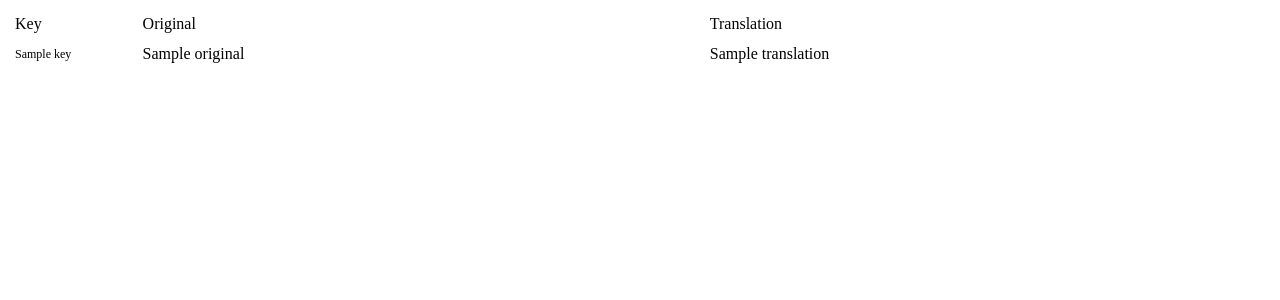
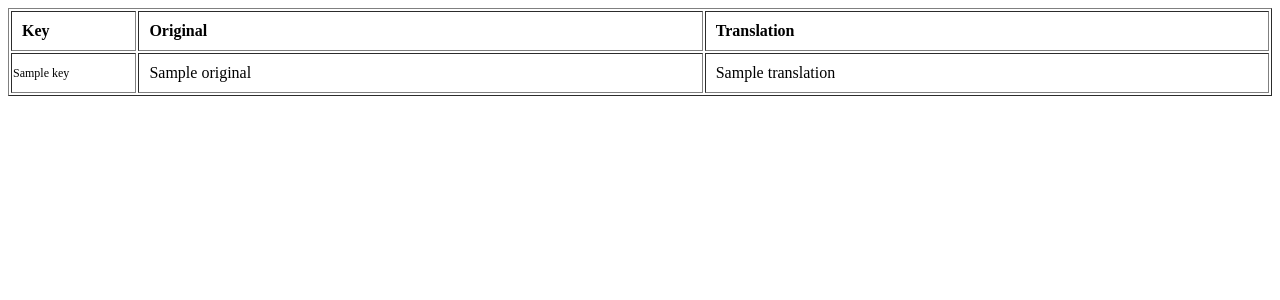
Before and after one commit to ityshko/tassi, a Flask app: template app/templates/index.html in a window 1280 px wide. Shown: the top 300 px of the page. Run offline with Flask 2, Linux system fonts and the light colour scheme; the template is opened without the code that fills it: most values are stand-ins (such as "Sample title", 1, 10 or a date in 2020); parts of the project's set-up code (start-up, migrations or seed data) failed here and were passed over.

Commit message:
Use td instead of div; fix problem with new line character; added header style

```diff
--- a/app/templates/index.html
+++ b/app/templates/index.html
@@ -11,41 +11,32 @@
             .old_segment{background-color: white;}
             .whitelist{background-color: #dddddd;}
             .key{font-size: 12px;}
+            .header{padding:10px; font-weight:bold;}
+            .cell{padding:10px;}
         </style>
 
-        <table width="100%" border="0">
+        <table width="100%" border="1">
             <tr>
-                <td width="10%"><div style="padding:2px;margin:2px">Key</div></td>
-                <td width="45%"><div style="padding:2px;margin:2px">Original</div></td>
-                <td width="45%"><div style="padding:2px;margin:2px">Translation</div></td>
+                <td width="10%" class="header">Key</td>
+                <td width="45%" class="header">Original</td>
+                <td width="45%" class="header">Translation</td>
             </tr>
             {% for segment in segments %}
             <tr segment="true" {% if segment.in_whitelist %}whitelist="True" {% endif %}>
-                <td width="10%" class="key">
-                    <div style="padding:2px;margin:2px"
-                         id="{{segment.key}}">{{segment.key}}</div>
-                </td>
-                <td width="45%">
-                    <div style="padding:2px;margin:2px"
-                         id="{{segment.key}}.s">{{segment.original}}</div>
-                </td>
-                <td width="45%">
-                    <div style="padding:2px;margin:2px"
-                         onclick="OnClick(this)"
-                         id="{{segment.key}}.t">{{segment.translation}}</div>
-                </td>
+                <td width="10%" class="key">{{segment.key}}</td>
+                <td width="45%" class="cell">{{segment.original}}</td>
+                <td width="45%" class="cell" onclick="OnCellClick(this)">{{segment.translation}}</td>
             </tr>
             {% endfor %}
 
         </table>
 
         <script>
-            var tx = document.getElementsByTagName('textarea');
-
             var activeCell = null;
 
-            for (var i = 0; i < tx.length; i++) {
-                InitTextarea(tx[i]);
+            var tds = document.getElementsByTagName('td');
+            for (var i = 0; i < tds.length; i++) {
+                tds[i].innerHTML = tds[i].innerHTML.replace(/\n\n/g, '<br>')
             }
 
             function InitTextarea(ta) {
@@ -64,8 +55,8 @@
 
             function OnRowRender(row) {
                 var cells = row.getElementsByTagName("td");
-                var source = cells[1].getElementsByTagName("div")[0].innerHTML;
-                var transl = cells[2].getElementsByTagName("div")[0].innerHTML;
+                var source = cells[1].innerHTML;
+                var transl = cells[2].innerHTML;
                 <!--cell is New-->
                 if (row.hasAttribute("whitelist")) {
                     row.className = "whitelist";
@@ -84,41 +75,46 @@
               this.style.height = (this.scrollHeight) + 'px';
             }
 
-            function OnClick(e) {
+            function OnCellClick(cell) {
 
-                if (activeCell != null) {
+                if (activeCell == cell) {
+                    return;
+                }
+                else if (activeCell != null) {
                     ResetCell(activeCell);
                 }
-                var p = e.parentNode;
-                e.style.display = "none";
+                var content = cell.innerHTML;
+                while (cell.firstChild)
+                    cell.removeChild(cell.firstChild);
+
                 var ta = document.createElement('textarea');
+                <!--var p = e.parentNode;-->
+                <!--cell.style.display = "none";-->
 
-                ta.value = e.innerHTML;
+                ta.value = content.replace(/<br>/g, '\n');
                 ta.cols = 60;
 
-                p.appendChild(ta);
+                cell.appendChild(ta);
+                InitTextarea(ta);
+
                 ta.focus();
 
-                activeCell = p;
+                activeCell = cell;
             }
 
             function ResetCell(e) {
                 var ta = e.getElementsByTagName("textarea")[0];
-                var div = e.getElementsByTagName("div")[0];
 
-                var k = e.parentElement.getElementsByTagName("td")[0].getElementsByTagName("div")[0].innerText;
-                var s = e.parentElement.getElementsByTagName("td")[1].getElementsByTagName("div")[0].innerText
+                var k = e.parentElement.getElementsByTagName("td")[0].innerText;
+                var s = e.parentElement.getElementsByTagName("td")[1].innerText
                 var t = ta.value;
 
-                div.innerHTML = ta.value;
                 e.removeChild(ta);
-                div.style.display = "block";
 
-                if (s != t) {
-                    ReportChange(k, t);
-                }
+                ReportChange(k, t.replace(/\n/g, '\n\n'));
+                e.innerHTML = t.replace(/\n/g, '<br>');
 
-                OnRowRender(div.parentNode.parentNode);
+                OnRowRender(e.parentNode);
             }
 
             function ReportChange(k, v) {
```
